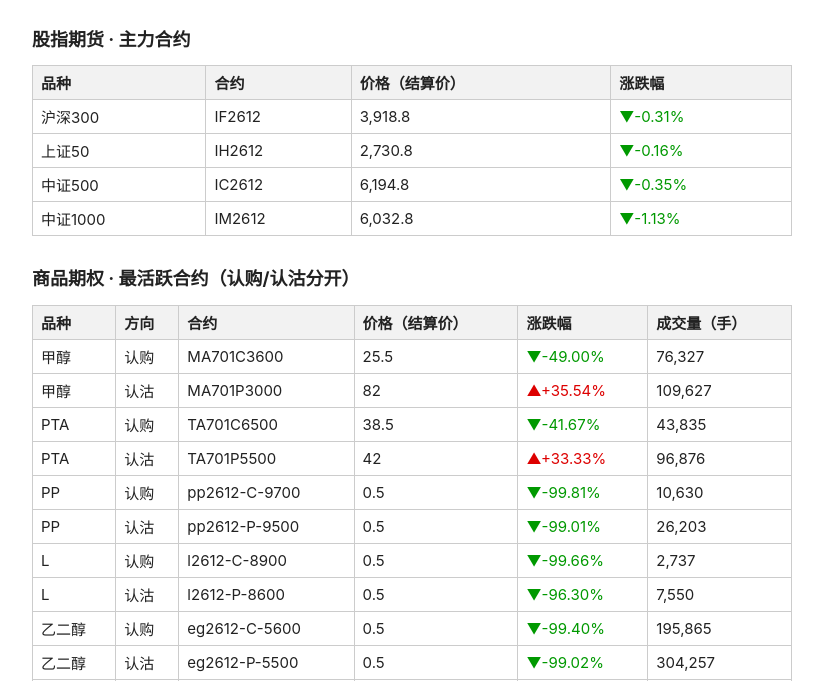
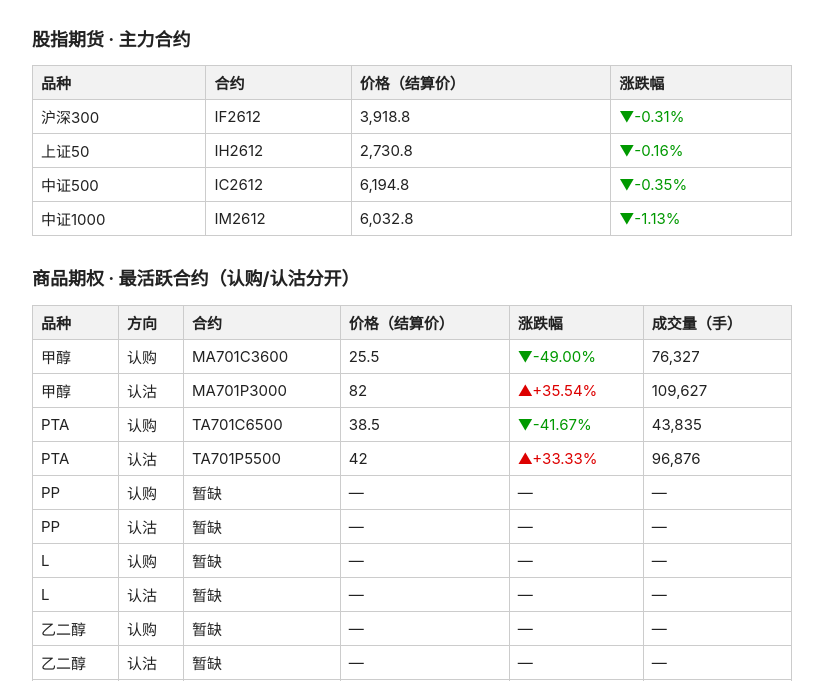
Before and after one commit to yanjiugongju01/muse2-futures-options-page, a plain HTML site: page index.html in a window 1280 px wide. Shown: the part 119-800 px from the top of the page, without its empty margins (228-1051 px from the left). Drawn offline with Linux system fonts and the light colour scheme.

Commit message:
muse2 futures-options page: 午盘 re-fix data 2026-11-17 (DCE rows withdrawn)

```diff
--- a/index.html
+++ b/index.html
@@ -29,12 +29,12 @@ th { background: #f2f2f2; } p { font-size: 14px; line-height: 1.6; color: #444;
 <tr><td>甲醇</td><td>认沽</td><td>MA701P3000</td><td>82</td><td><span class="up">▲+35.54%</span></td><td>109,627</td></tr>
 <tr><td>PTA</td><td>认购</td><td>TA701C6500</td><td>38.5</td><td><span class="down">▼-41.67%</span></td><td>43,835</td></tr>
 <tr><td>PTA</td><td>认沽</td><td>TA701P5500</td><td>42</td><td><span class="up">▲+33.33%</span></td><td>96,876</td></tr>
-<tr><td>PP</td><td>认购</td><td>pp2612-C-9700</td><td>0.5</td><td><span class="down">▼-99.81%</span></td><td>10,630</td></tr>
-<tr><td>PP</td><td>认沽</td><td>pp2612-P-9500</td><td>0.5</td><td><span class="down">▼-99.01%</span></td><td>26,203</td></tr>
-<tr><td>L</td><td>认购</td><td>l2612-C-8900</td><td>0.5</td><td><span class="down">▼-99.66%</span></td><td>2,737</td></tr>
-<tr><td>L</td><td>认沽</td><td>l2612-P-8600</td><td>0.5</td><td><span class="down">▼-96.30%</span></td><td>7,550</td></tr>
-<tr><td>乙二醇</td><td>认购</td><td>eg2612-C-5600</td><td>0.5</td><td><span class="down">▼-99.40%</span></td><td>195,865</td></tr>
-<tr><td>乙二醇</td><td>认沽</td><td>eg2612-P-5500</td><td>0.5</td><td><span class="down">▼-99.02%</span></td><td>304,257</td></tr>
+<tr><td>PP</td><td>认购</td><td>暂缺</td><td>—</td><td>—</td><td>—</td></tr>
+<tr><td>PP</td><td>认沽</td><td>暂缺</td><td>—</td><td>—</td><td>—</td></tr>
+<tr><td>L</td><td>认购</td><td>暂缺</td><td>—</td><td>—</td><td>—</td></tr>
+<tr><td>L</td><td>认沽</td><td>暂缺</td><td>—</td><td>—</td><td>—</td></tr>
+<tr><td>乙二醇</td><td>认购</td><td>暂缺</td><td>—</td><td>—</td><td>—</td></tr>
+<tr><td>乙二醇</td><td>认沽</td><td>暂缺</td><td>—</td><td>—</td><td>—</td></tr>
 <tr><td>原油</td><td>认购</td><td>sc2701C700</td><td>8.35</td><td><span class="down">▼-44.33%</span></td><td>13,146</td></tr>
 <tr><td>原油</td><td>认沽</td><td>sc2701P500</td><td>6.45</td><td><span class="up">▲+38.71%</span></td><td>17,076</td></tr>
 </table>
@@ -57,5 +57,6 @@ th { background: #f2f2f2; } p { font-size: 14px; line-height: 1.6; color: #444;
 期权活跃 = 当日成交量最大，认购认沽分开取；股指期货主力 = 当日成交量最大合约。股指期权除外：价格为最新价（收盘时即收盘价），涨跌幅为新浪链涨跌幅（相对前收盘），活跃 = 持仓量最大（新浪链无成交量）；中证500没有股指期权。
 本页每交易日中午、15:00、23:00 各更新一次，非交易日不更新。</p>
 
+<p><b>缺口：</b>PP/L/乙二醇：大商所 API 20261117 结算价异常（0.5 元），已撤回待重拉。</p>
 </body>
 </html>
```
